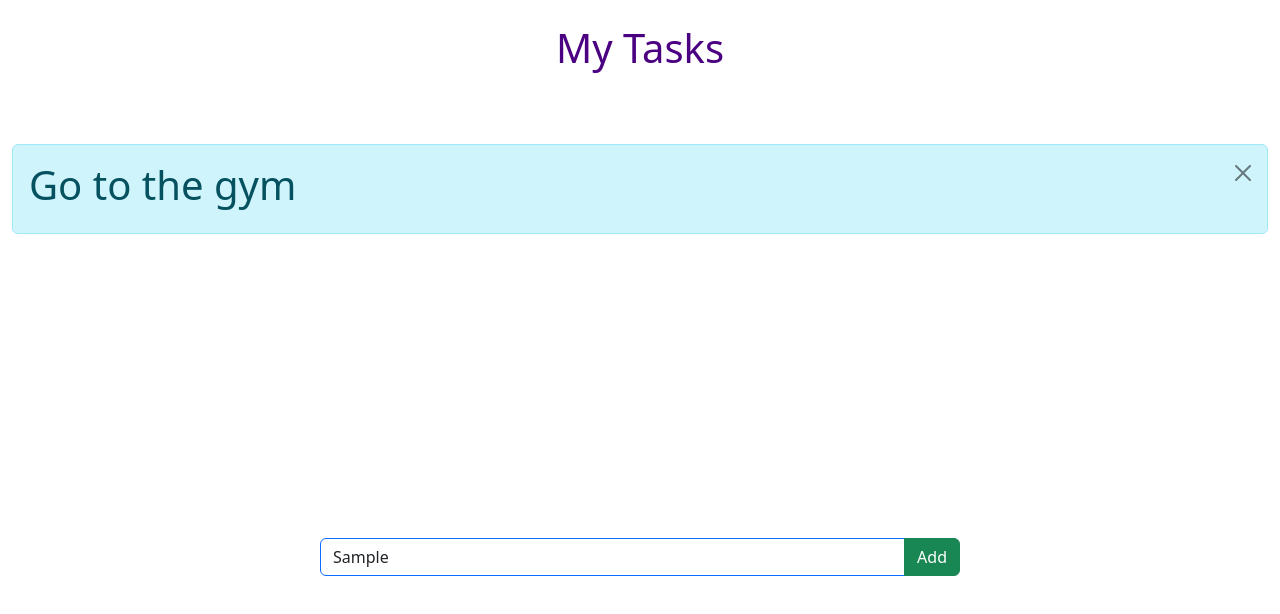
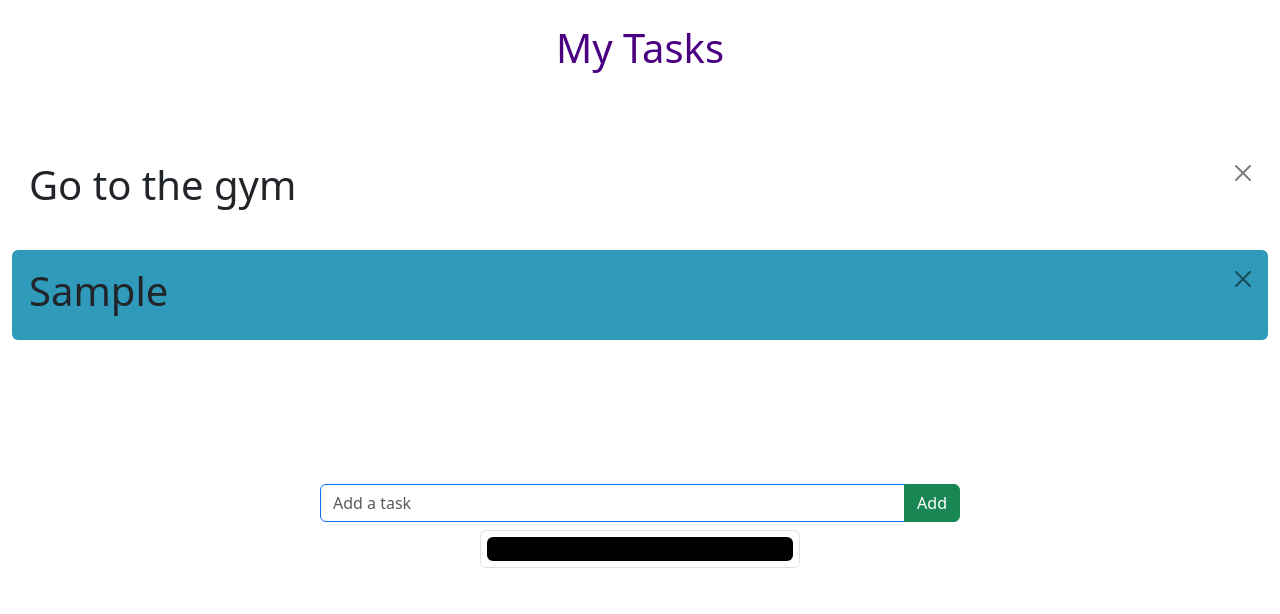
Before and after one commit to sepehrbeyranvand/todolist, a plain HTML site: page index.html in a window 1280 px wide. Both pictures are taken after typing "Sample" into the empty fields and a click on the button "Add". Drawn offline with nearby package versions, Linux system fonts and the light colour scheme.

Commit message:
choose color and add jquery

```diff
--- a/index.html
+++ b/index.html
@@ -23,18 +23,20 @@
 <body>
 <div id="container-input" class="d-flex justify-content-center">
     <h1 class="my-4">My Tasks</h1>
-    <div id="inner-div-input" class="input-group w-50">
-        <input class="form-control border-1 border-primary" placeholder="Add a task" type="text">
-        <button class="btn btn-success">Add</button>
-
+    <div id="inner-div-input" class=" w-50 d-flex flex-column">
+        <div class="input-group">
+            <input class="form-control border-1 border-primary" placeholder="Add a task" type="text">
+            <button class="btn btn-success">Add</button>
+        </div>
+        <div class="d-flex justify-content-center">
+            <input type="color" value="blue" class="my-2 w-50 form-control form-control-color" name="" id="">
+        </div>
     </div>
 </div>
 
 <div class="container-fluid my-5">
-    <div class="alert alert-info alert-dismissible d-flex fade show">
-        <div>
+    <div class="alert alert-dismissible d-flex fade show">
         <button class="btn-close" data-bs-dismiss="alert"></button>
-        </div>
         <h1>Go to the gym</h1>
     </div>
 </div>
--- a/script.js
+++ b/script.js
@@ -0,0 +1,13 @@
+//change the default color value
+$('input[type="color"]').val('#2f9aba');
+
+$('button').click(function(){
+    let Value = $('input').val();
+    let theColor = $('input[type="color"]').val();
+
+    $('.container-fluid').append('<div style="background-color:' + theColor + '" class="alert alert-dismissible d-flex fade show">' +
+    '<button class="btn-close" data-bs-dismiss="alert"></button>' +
+    '<h1>' + Value + '</h1>' +
+    '</div>');
+    $('input').val('');
+})
```
